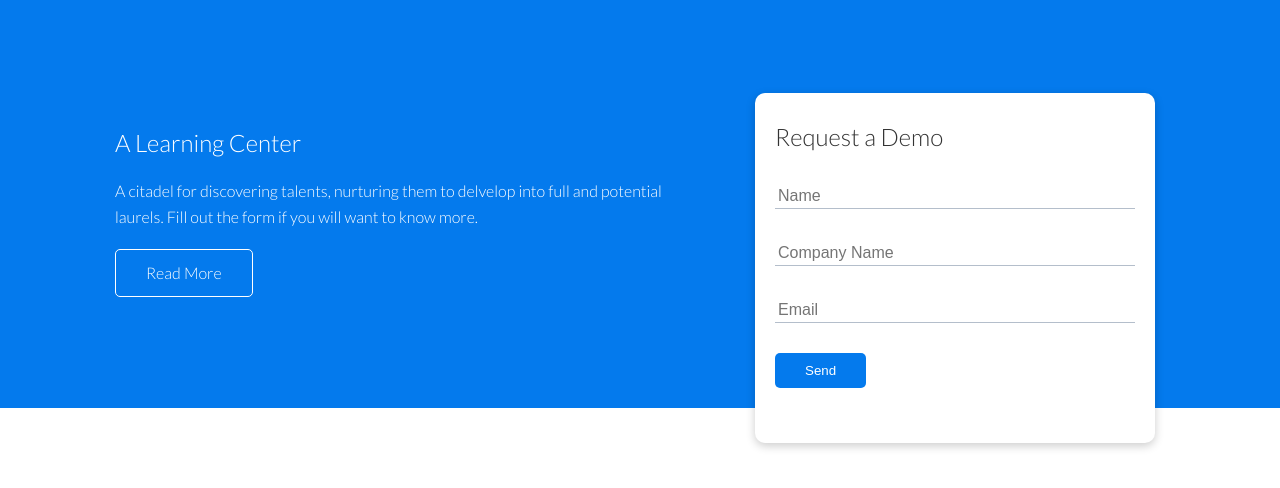
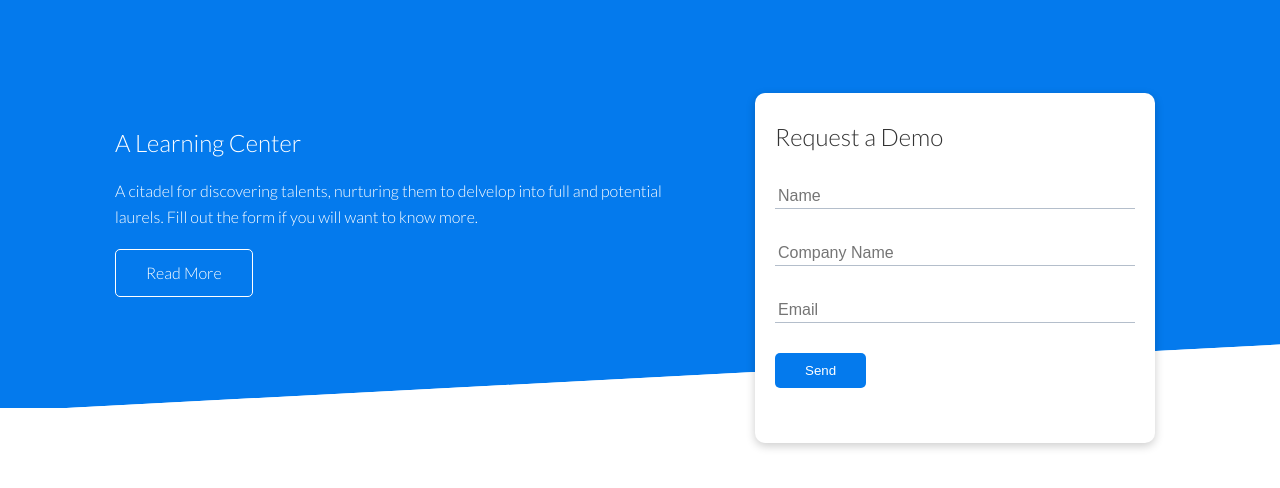
Before and after one commit to Mickey374/UniqueStar-Website, a plain HTML site: page index.html in a window 1280 px wide. Shown: the part 52-540 px from the top of the page. Drawn offline with Linux system fonts and the light colour scheme.

Commit message:
Skewed the line beneath the section to make it a bit slanted

```diff
--- a/css/style.css
+++ b/css/style.css
@@ -114,6 +114,18 @@ img{
     outline: none;
 }
 
+.showcase::before,
+.showcase::after{
+    content: '';
+    position: absolute;
+    height: 100px;
+    bottom: -70px;
+    right: 0;
+    left: 0;
+    background: #fff;
+    transform: skewY(-3deg);
+}
+
 /*Utilities*/
 .container{
     max-width: 1100px;
```
